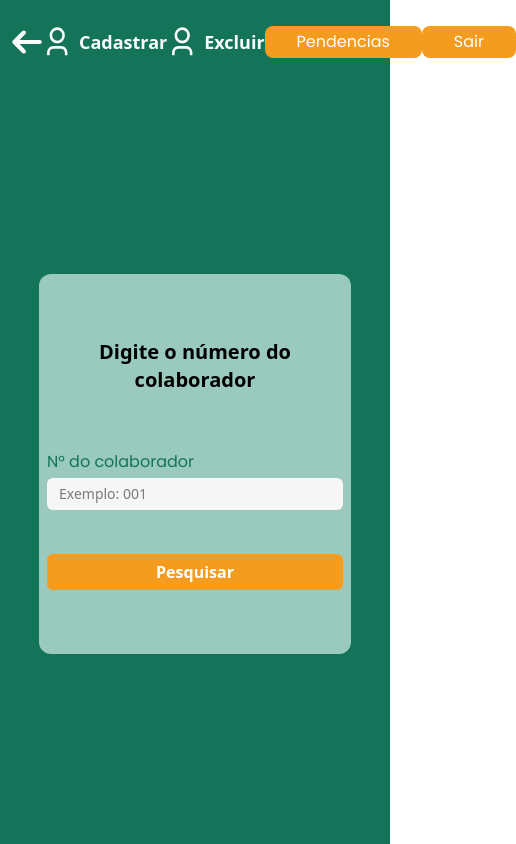
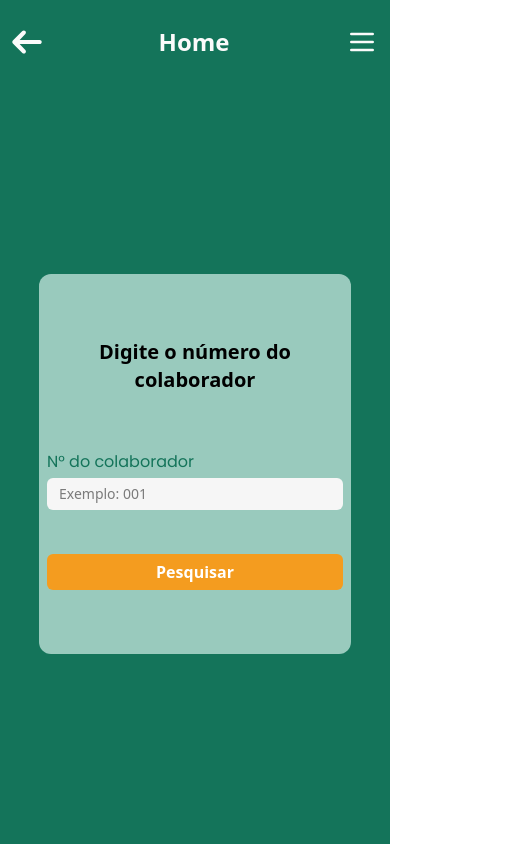
Before and after one commit to Roberto-Ceschini/Rouparia-Front, a Next.js app in the folder rouparia-front/: page /home in a window 390 px wide. Shown: the whole page, 516 px wide, since content can reach past the window. Built offline with nearby package versions, Linux system fonts and the light colour scheme.

Commit message:
Menu mobile

```diff
--- a/rouparia-front/package.json
+++ b/rouparia-front/package.json
@@ -13,6 +13,7 @@
     "formik": "^2.4.6",
     "next": "15.2.2",
     "react": "^19.0.0",
+    "react-burger-menu": "^3.1.0",
     "react-dom": "^19.0.0",
     "yup": "^1.6.1"
   },
@@ -21,6 +22,7 @@
     "@tailwindcss/postcss": "^4",
     "@types/node": "^20",
     "@types/react": "^19",
+    "@types/react-burger-menu": "^2.8.7",
     "@types/react-dom": "^19",
     "eslint": "^9",
     "eslint-config-next": "15.2.2",
--- a/rouparia-front/src/app/home/page.tsx
+++ b/rouparia-front/src/app/home/page.tsx
@@ -1,4 +1,5 @@
 "use client"
+import ButtonCadastrarExcluir from "@/components/ButtonCadastrarExcluir";
 import CardColaborador from "@/components/CardColaborador";
 import FormInput from "@/components/FormInput";
 import HeaderHistoricoColaborador from "@/components/HeaderHistoricoColaborador";
@@ -153,7 +154,7 @@ export default function Home() {
                 </Form>
               </Formik>
             </div></>
-        ) : (<div className="items-center justify-center flex md:hidden">
+        ) : (<div className="items-center justify-center flex md:hidden w-[90%]">
           <CardColaborador
             colaborador={colaborador}
             setColaborador={setColaborador}
@@ -165,12 +166,14 @@ export default function Home() {
 
       {/**Background Branco*/}
       <div className="hidden md:flex w-[50vw] h-[90vh] justify-center items-center">
-        {colaborador && <CardColaborador
-          colaborador={colaborador}
-          setColaborador={setColaborador}
-          setMostrarPopUpNaoAutorizado={handlePopUpNaoAutorizado}
-          setMostrarPopUpSucesso={setMostrarPopUpSucesso}
-          setBotaoClicado={setBotaoClicado} />}
+        {colaborador && <div className="items-center justify-center flex w-[80%]">
+          <CardColaborador
+            colaborador={colaborador}
+            setColaborador={setColaborador}
+            setMostrarPopUpNaoAutorizado={handlePopUpNaoAutorizado}
+            setMostrarPopUpSucesso={setMostrarPopUpSucesso}
+            setBotaoClicado={setBotaoClicado} />
+        </div>}
       </div>
     </div>
     </>
--- a/rouparia-front/src/app/pendencias/page.tsx
+++ b/rouparia-front/src/app/pendencias/page.tsx
@@ -19,7 +19,7 @@ export default function Pendencias() {
     const [totalPages, setTotalPages] = useState(1);
     const [nextPage, setNextPage] = useState<number | null>(null);
     const [prevPage, setPrevPage] = useState<number | null>(null);
-    const limite = 3;
+    const limite = 15;
 
     //colaborador
     const [colaboradores, setColaboradores] = useState<ColaboradorSimples[] | []>([]);
--- a/rouparia-front/src/components/CardColaborador.tsx
+++ b/rouparia-front/src/components/CardColaborador.tsx
@@ -171,7 +171,7 @@ export default function CardColaborador({ colaborador, setMostrarPopUpNaoAutoriz
 
     return (
         //Card do colaborador
-        <div className="flex flex-col p-4 5xl:p-2 justify-evenly w-[90%] bg-cinza-claro shadow-md shadow-gray-900 rounded-xl md:w-[70%] lg:px-16">
+        <div className="flex flex-col p-4 5xl:p-2 justify-evenly w-[100%] bg-cinza-claro shadow-md shadow-gray-900 rounded-xl md:w-[70%] lg:px-16">
 
             {/**Voltar*/}
             <button className=" w-8 h-8 flex justify-center items-center hover:cursor-pointer" onClick={() => voltar()}><SvgSetaVoltar /></button>
--- a/rouparia-front/src/components/HeaderHistoricoColaborador.tsx
+++ b/rouparia-front/src/components/HeaderHistoricoColaborador.tsx
@@ -7,6 +7,7 @@ import { useColaboradorContext } from "@/contexts/colaboradorContext";
 import SvgUsuarioIcon from "./SvgUsuarioIcon";
 import ButtonCadastrarExcluir from "./ButtonCadastrarExcluir";
 import { text } from "stream/consumers";
+import { useState } from "react";
 
 interface props {
     tipo: 'pendencias' | 'historico' | 'cadastro' | 'excluir' | 'home'
@@ -54,22 +55,84 @@ export default function HeaderHistoricoColaborador({ tipo }: props) {
     const excluir = () => {
         router.push('/excluirColaborador')
     }
+        const [menuAberto, setMenuAberto] = useState(false);
+
+        const toggleMenu = () => {
+          setMenuAberto(!menuAberto);
+        };
 
         return (
-        <div className={`flex sticky top-0 flex-row justify-between py-6 px-3 md:px-8 items-center w-[100vw] h-[10vh] bg-verde-primario`}>
-            <div className="flex flex-row justify-around md:w-[40%]">
-                <button onClick={voltar} className="group cursor-pointer"><SvgSetaVoltarBranca className="fill-cinza-claro group-hover:fill-laranja-hover" /></button>
-                <button className="cursor-pointer group" onClick={() => router.replace('/home')}><h1 className="hidden group-hover:text-laranja-hover lg:flex font-bold text-cinza-claro text-2xl text-center md:text-start">{mostrarTitulo()}</h1></button>
+          <>
+            {/* Cabeçalho principal */}
+            <div className={`flex sticky top-0 flex-row justify-between py-6 px-3 md:px-8 items-center w-full h-[10vh] bg-verde-primario`}>
+              {/* Parte esquerda (voltar + título) */}
+              <div className="flex flex-row justify-around">
+                <button onClick={voltar} className="group cursor-pointer">
+                  <SvgSetaVoltarBranca className="fill-cinza-claro group-hover:fill-laranja-hover" />
+                </button>
               </div>
+              <button className="cursor-pointer group" onClick={() => router.replace('/home')}>
+                  <h1 className="group-hover:text-laranja-hover lg:flex font-bold text-cinza-claro text-2xl text-center md:text-start">
+                    {mostrarTitulo()}
+                  </h1>
+                </button>
 
-            {(tipo === 'pendencias' || tipo === 'cadastro' || tipo === 'excluir' || tipo==='home') && (
+              {/* Ícone do Menu Sanduíche (mobile) */}
+              <button
+                className="lg:hidden text-cinza-claro focus:outline-none"
+                onClick={toggleMenu}
+                aria-label="Menu"
+              >
+                {menuAberto ? (
+                  <svg className="w-8 h-8" fill="none" stroke="currentColor" viewBox="0 0 24 24">
+                    <path strokeLinecap="round" strokeLinejoin="round" strokeWidth={2} d="M6 18L18 6M6 6l12 12" />
+                  </svg>
+                ) : (
+                  <svg className="w-8 h-8" fill="none" stroke="currentColor" viewBox="0 0 24 24">
+                    <path strokeLinecap="round" strokeLinejoin="round" strokeWidth={2} d="M4 6h16M4 12h16M4 18h16" />
+                  </svg>
+                )}
+              </button>
+
+              {/* Menu Desktop (telas grandes) */}
+              <div className="hidden lg:flex items-center space-x-4">
                   <>
+                  <Link href={'/pendencias'} className="text-white p-1 px-8 rounded-lg font-poppins-regular cursor-pointer hover:text-laranja-hover">Pendências</Link>
                     <ButtonCadastrarExcluir onClick={cadastrar} texto="Cadastrar" />
                     <ButtonCadastrarExcluir onClick={excluir} texto="Excluir" />
                   </>
-            )}
-            {tipo === 'home' &&  <Link href={'/pendencias'}className="bg-laranja text-white p-1 px-8 rounded-lg font-poppins-regular hover:bg-laranja-hover">Pendencias</Link> }
                 <SairButton />
               </div>
+            </div>
+
+            {/* Menu Mobile (aparece quando aberto) */}
+            {menuAberto && (
+              <div className="lg:hidden fixed top-[10vh] right-0 w-full bg-verde-primario shadow-lg z-50 p-4">
+                <div className="flex flex-col space-y-4">
+                    <>
+                      <ButtonCadastrarExcluir
+                        onClick={() => {
+                          cadastrar();
+                          setMenuAberto(false);
+                        }}
+                        texto="Cadastrar"
+
+                      />
+                      <ButtonCadastrarExcluir
+                        onClick={() => {
+                          excluir();
+                          setMenuAberto(false);
+                        }}
+                        texto="Excluir"
+                      />
+                      <Link href={'/pendencias'} className="bg-laranja text-white p-1 px-8 rounded-lg font-poppins-regular cursor-pointer">Pendencias</Link>
+                    </>
+                  <div className="flex justify-center">
+                    <SairButton />
+                  </div>
+                </div>
+              </div>
+            )}
+          </>
         );
-}
+      };
```
Also changed, not shown: 1 other file (tests, documents, lock files or other folders). Lines whose indentation alone changed are shown as unchanged.
